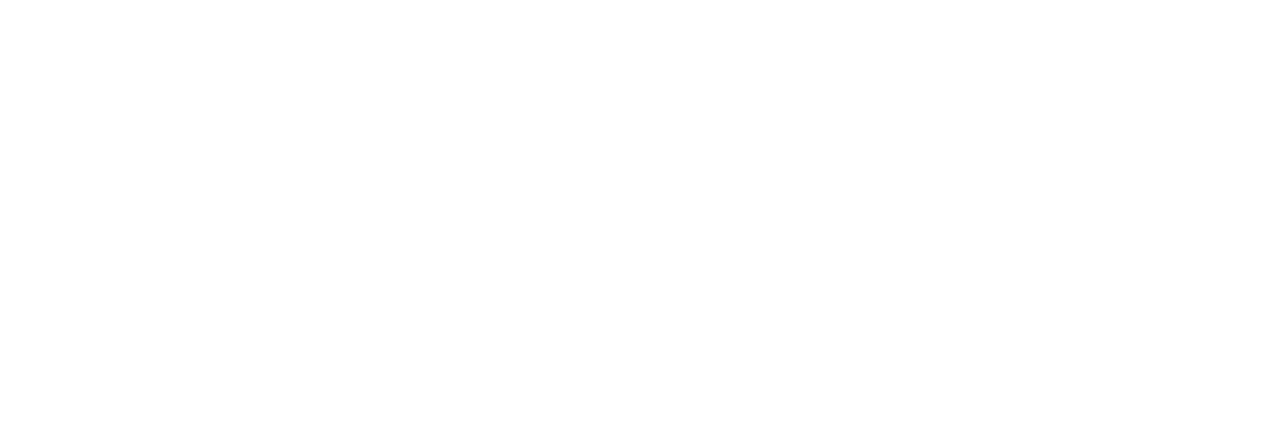
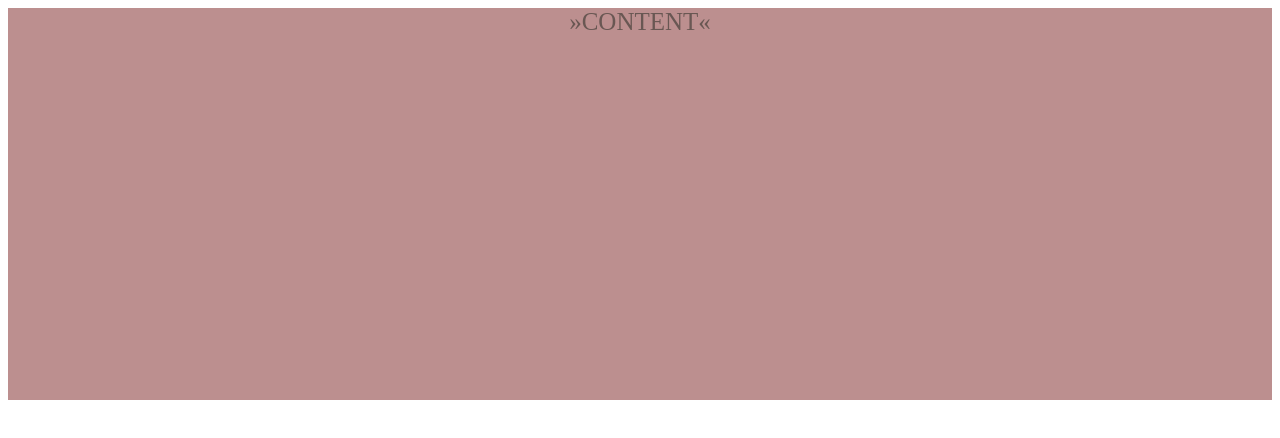
Before and after one commit to dairel7/2, a plain HTML site: page index.html in a window 1280 px wide. Drawn offline with Linux system fonts and the light colour scheme.

Commit message:
create content

```diff
--- a/index.html
+++ b/index.html
@@ -3,4 +3,9 @@
 <title>Практика</title>
 <link rel="stylesheet" type="text/css" href="styles.css">
 </head>
+<body>
+<main class="two">
+»CONTENT«
+</main>
+</body>
 </html>
--- a/styles.css
+++ b/styles.css
@@ -0,0 +1,8 @@
+.two {
+text-align: center;
+background-color: #BC8F8F;
+color: #695753;
+font-size: 25px;
+width: 100%;
+height: 50%;
+}
```
